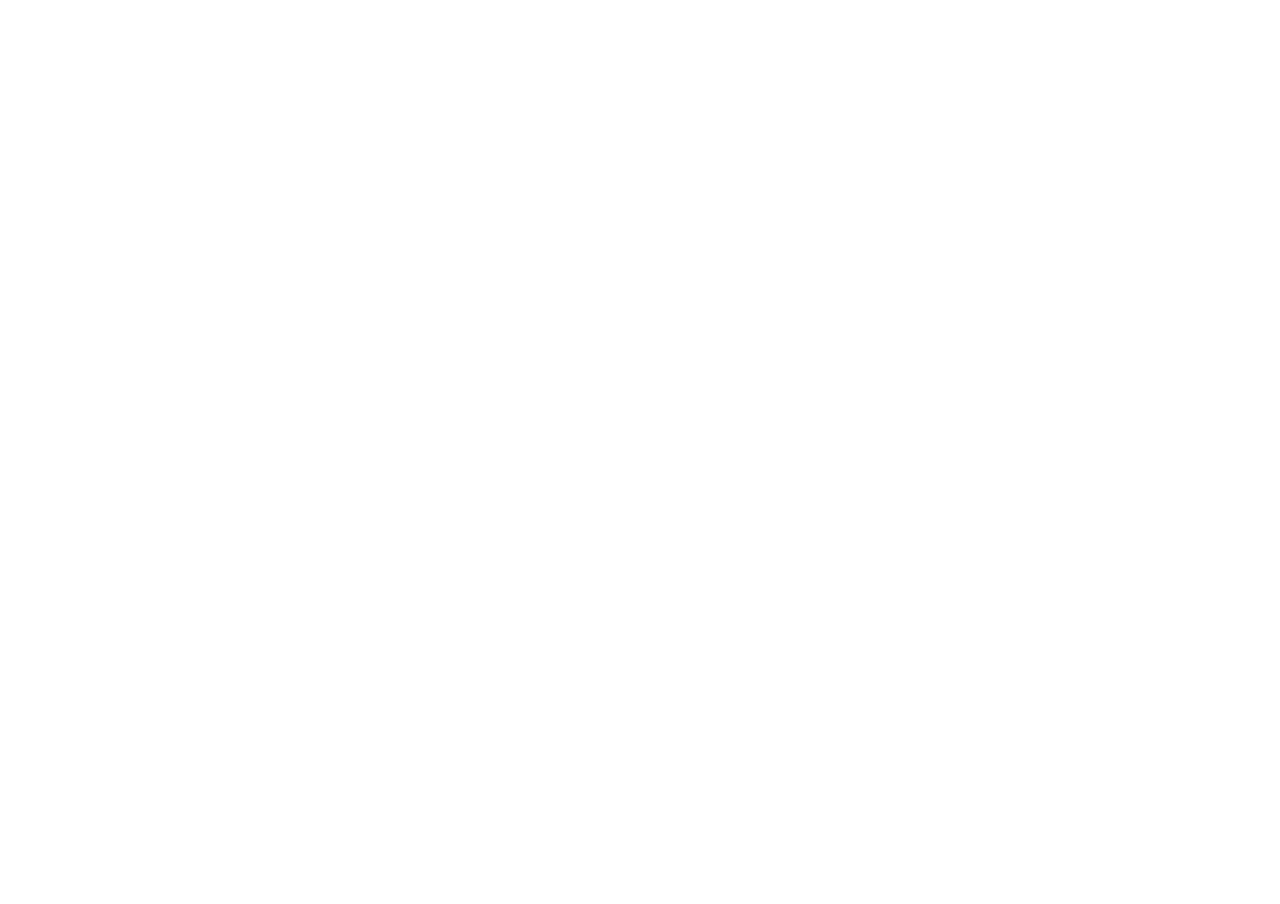
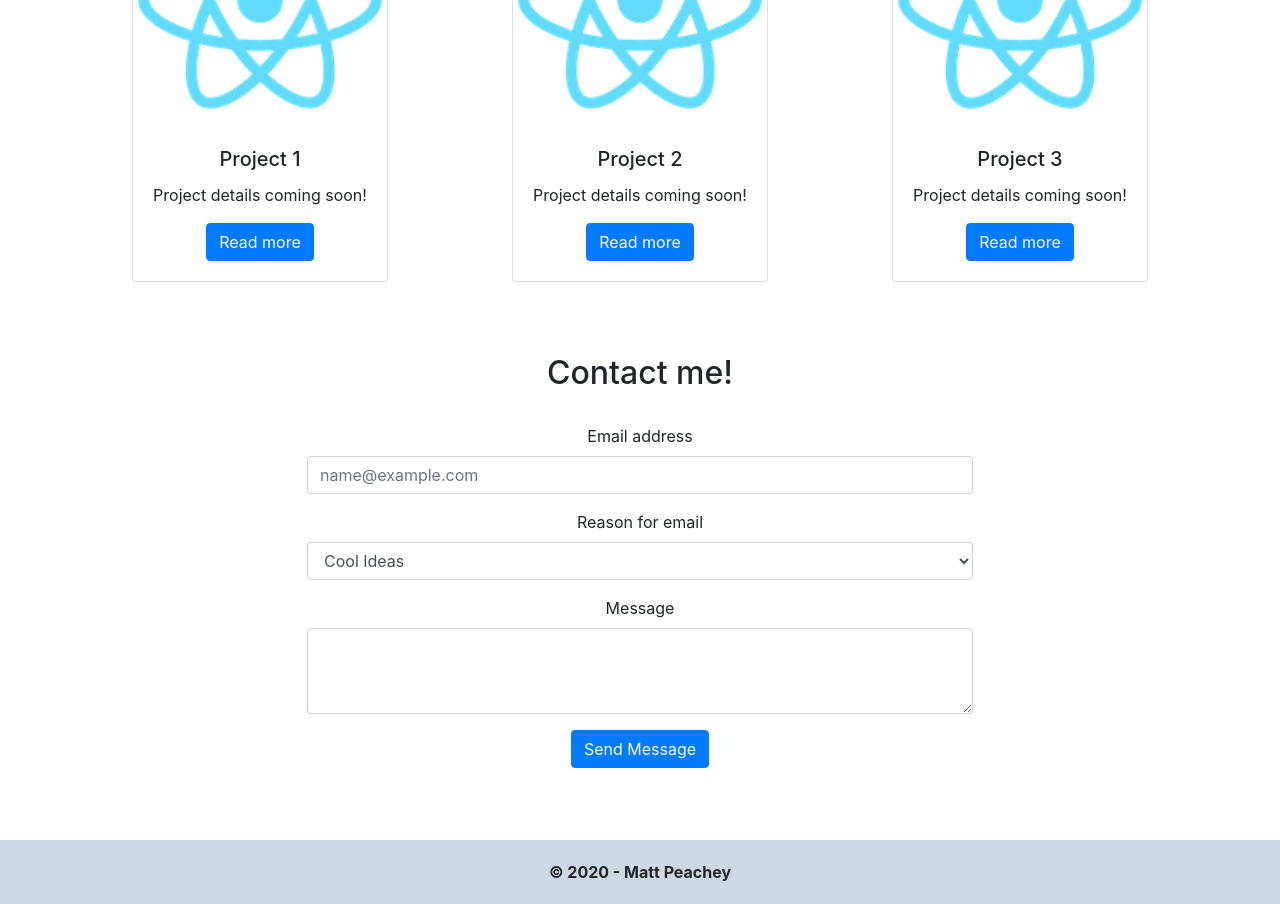
Before and after one commit to peacheym/PeacheyWeb, a React (Create React App) app: page / in a window 1280 px wide. Shown: the part 1300-2204 px from the top of the page. Before the commit the page ends 1113 px from the top, so only its background shows below. Built offline with nearby package versions, Linux system fonts and the light colour scheme.

Commit message:
Add Featured Projects Component with filler data
Add Contact component

Update Contact component

```diff
--- a/src/App.css
+++ b/src/App.css
@@ -19,6 +19,12 @@
 
 .fp{
     margin-bottom: 50px;
+}
+
+.fpcard{
+	display:flex;
+	justify-content: center;
+	margin-top:25px;
 }
 
 .about {
@@ -72,6 +78,10 @@
 margin-top:80px;
 margin-bottom:70px;
 }
+.contact{
+width:60%;
+margin: 0px auto;
+}
 
 #filler{
     margin-top: 150px;
--- a/src/FeaturedProjects.js
+++ b/src/FeaturedProjects.js
@@ -9,7 +9,7 @@
       return <Container>
       <h1 class="fp">Featured Projects</h1>
           <Row>
-            <Col md>
+            <Col md className="fpcard">
                 <Card style={{ width: '16rem' }}>
                     <Card.Img variant="top" src={img}/>
                     <Card.Body>
@@ -17,12 +17,12 @@
                         <Card.Text>
                             Project details coming soon!
                         </Card.Text>
-                        <Button variant="primary">Read more</Button>
+                        <Button variant="primary" href="/projects">Read more</Button>
                     </Card.Body>
                 </Card>
             </Col>
 
-            <Col md>
+            <Col md className="fpcard">
                 <Card style={{ width: '16rem' }}>
                     <Card.Img variant="top" src={img}/>
                     <Card.Body>
@@ -30,12 +30,12 @@
                         <Card.Text>
                             Project details coming soon!
                         </Card.Text>
-                        <Button variant="primary">Read more</Button>
+                        <Button variant="primary" href="/projects">Read more</Button>
                     </Card.Body>
                 </Card>
             </Col>
 
-            <Col md>
+            <Col md className="fpcard">
                 <Card style={{ width: '16rem' }}>
                     <Card.Img variant="top" src={img}/>
                     <Card.Body>
@@ -43,7 +43,7 @@
                         <Card.Text>
                             Project details coming soon!
                         </Card.Text>
-                        <Button variant="primary">Read more</Button>
+                        <Button variant="primary" href="/projects">Read more</Button>
                     </Card.Body>
                 </Card>
             </Col>
--- /dev/null
+++ b/src/home/Contact.js
@@ -0,0 +1,34 @@
+import React, { Component } from 'react';
+import {Container, Button, Form} from 'react-bootstrap';
+import '../App.css';
+
+
+class Contact extends Component {
+  render() {
+      return <Container>
+	<h2>Contact me!</h2>
+	<br/>
+	<Form className="contact">
+	  <Form.Group controlId="exampleForm.ControlInput1">
+	    <Form.Label>Email address</Form.Label>
+	    <Form.Control type="email" placeholder="name@example.com" />
+	  </Form.Group>
+	  <Form.Group controlId="exampleForm.ControlSelect1">
+	    <Form.Label>Reason for email</Form.Label>
+	    <Form.Control as="select">
+	      <option>Cool Ideas</option>
+	      <option>Coffee</option>
+	      <option>Random</option>
+	      <option>Other</option>
+	    </Form.Control>
+	  </Form.Group>
+	  <Form.Group controlId="exampleForm.ControlTextarea1">
+	    <Form.Label>Message</Form.Label>
+	    <Form.Control as="textarea" rows="3" />
+	  </Form.Group>
+	</Form>
+	<Button onClick={()=>{alert("Email form currently under construction. Please contact me at peacheym@dal.ca")}}>Send Message</Button>
+      </Container>
+  }
+}
+export default Contact;
--- a/src/home/Home.js
+++ b/src/home/Home.js
@@ -1,6 +1,7 @@
 import React, { Component } from 'react';
 import FeaturedProjects from '../FeaturedProjects'
 import About from './About';
+import Contact from './Contact';
 import {Jumbotron, Container, Button} from 'react-bootstrap';
 import '../App.css';
 
@@ -17,6 +18,10 @@
 
       <About/>
 
+	<FeaturedProjects/>
+	<br/>	<br/>	<br/>
+	<Contact/>
+	<br/>	<br/>	<br/>
       </div>
   }
 }
```
